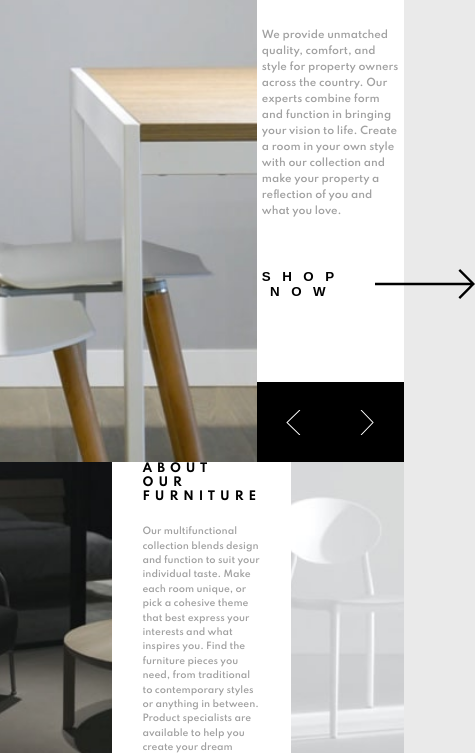
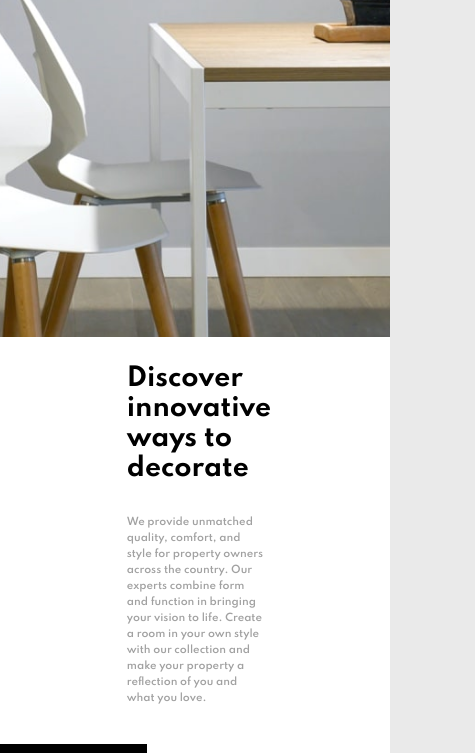
Before and after one commit to Terak-10/room-landing-page-master, a website: page index.html in a window 390 px wide. Shown: the part 221-974 px from the top of the page, 475 px wide, since content can reach past the window. Drawn offline with Linux system fonts and the light colour scheme.

Commit message:
progress

```diff
--- a/sass/_layout.scss
+++ b/sass/_layout.scss
@@ -5,6 +5,11 @@
     display: grid;
     grid-template-columns: 1fr;
     grid-template-rows: 2fr 1fr;
+
+    @media (max-width: 940px) {
+        grid-template-columns: 1fr;
+        grid-template-rows: repeat(2, minmax(min-content, max-content));
+    }
 }
 
 .top {
@@ -14,6 +19,12 @@
     display: grid;
     grid-template-columns: 1.5fr 1fr;
     grid-template-rows: 1fr;
+
+    @media (max-width: 940px) {
+        display: grid;
+        grid-template-columns: 1fr;
+        grid-template-rows: repeat(2, 1fr);
+    }
 }
 
 .left-side {
@@ -22,6 +33,11 @@
    background-position: center;
    background-size: cover;
    background-repeat: no-repeat;
+
+   @media (max-width: 940px) {
+       grid-column: 1 / 2;
+       grid-row: 1 / 2;
+}
 }
 
 .right-side {
@@ -30,6 +46,11 @@
     flex-direction: column;
     justify-content: space-between;
     background-color: var(--White);
+
+    @media (max-width: 940px) {
+        grid-column: 1 / 2;
+        grid-row: 2 / 3;
+    }
 }
 
 .bottom {
```
Also changed, not shown: css/style.css.
